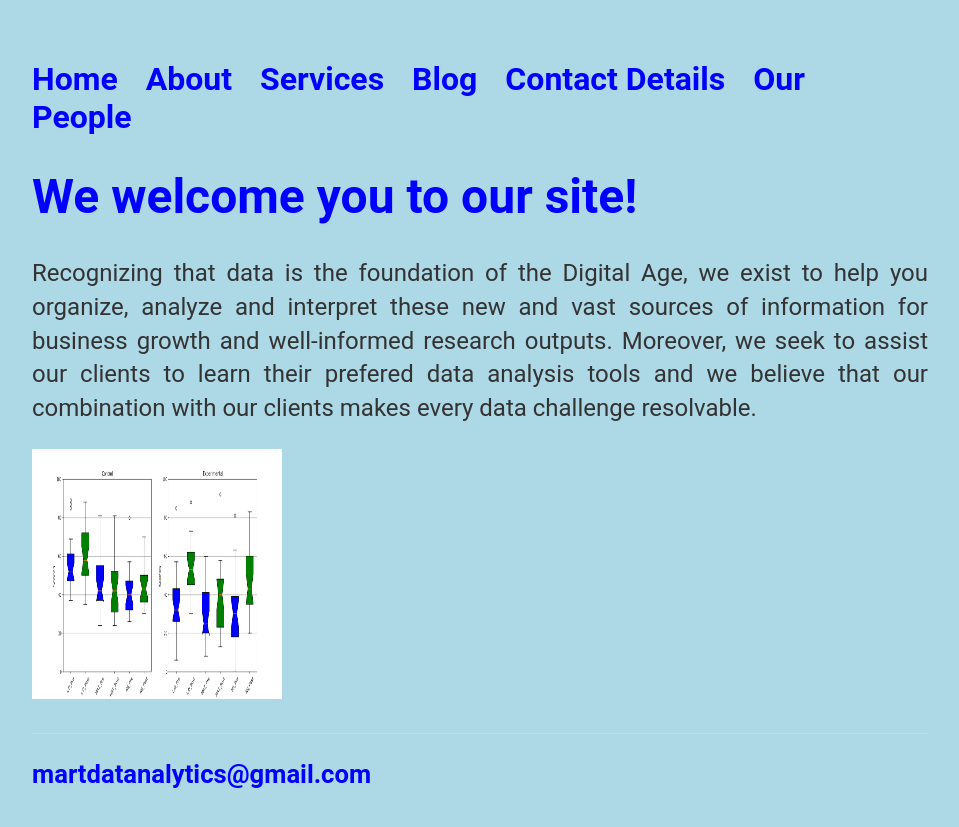
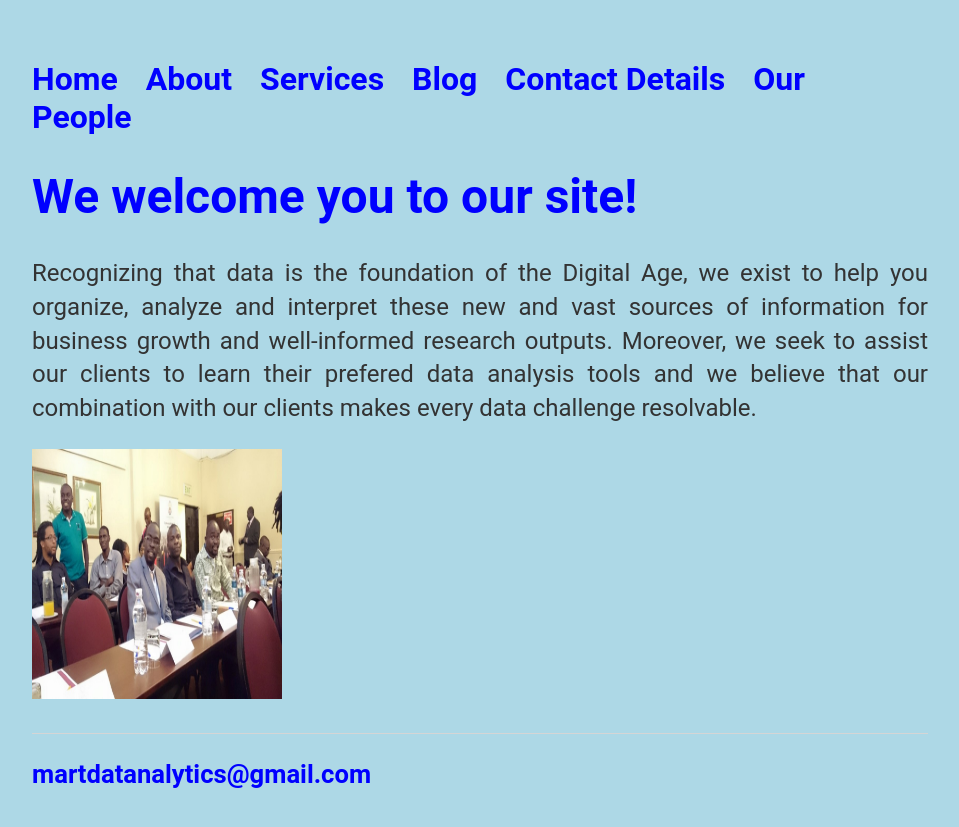
Before and after one commit to martdatanalytics/martdatanalytics.github.io, a Jekyll site: the page built from index.html, in a window 1280 px wide. Shown: the top 827 px of the page, without its empty margins (160-1119 px from the left). Built offline with Jekyll 4.4.1, drawn with Linux system fonts in a browser that asks for light colours.

Commit message:
Update index.html

```diff
--- a/index.html
+++ b/index.html
@@ -9,6 +9,6 @@ title: MartDat Analytics Inc
 	our clients to learn their prefered data analysis tools and we believe that our combination with our clients makes every
 	data challenge resolvable.</p>
 
-	<p><img src="/images/Boxplot.png",alt="Picture of Martin", width="250", height="250",align="left"> </p>
+	<p><img src="/images/Training.jpg",alt="Picture of Martin", width="250", height="250",align="left"> </p>
 
 </div><!-- /.blurb -->
```
